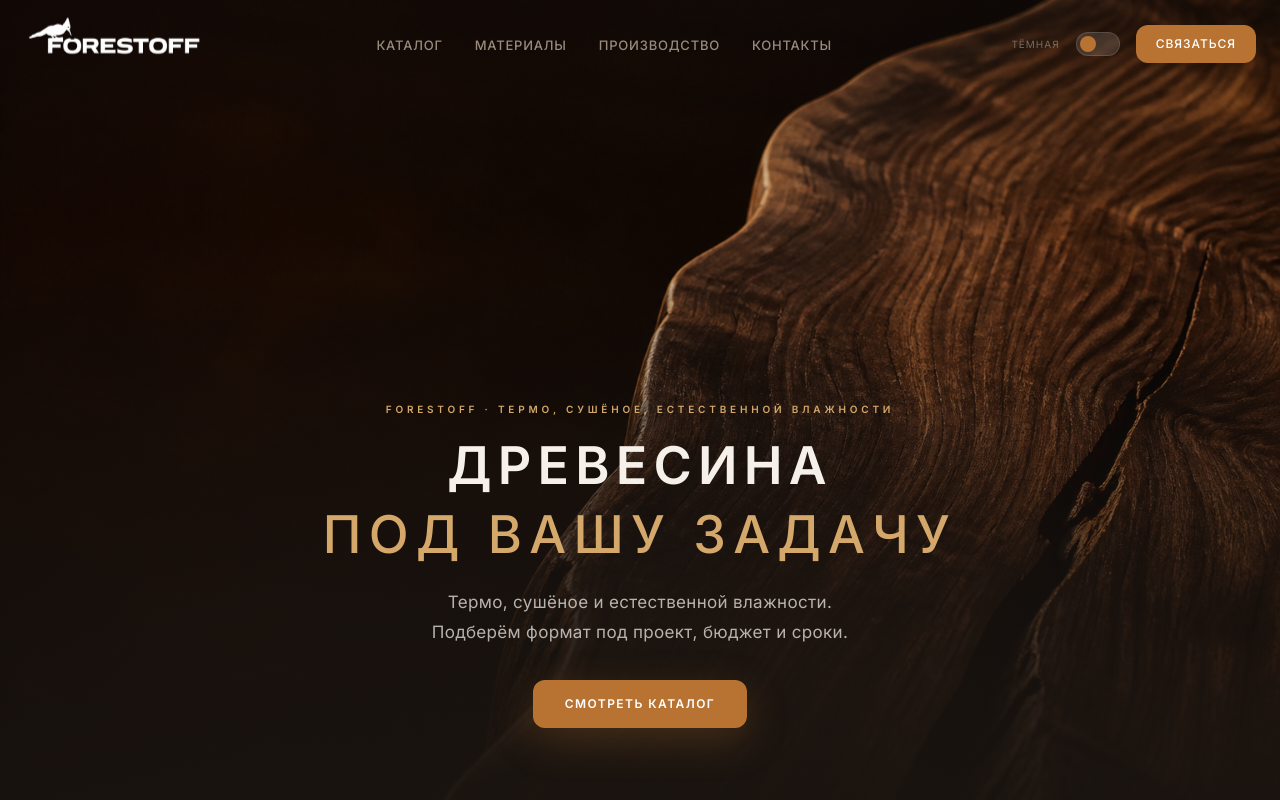
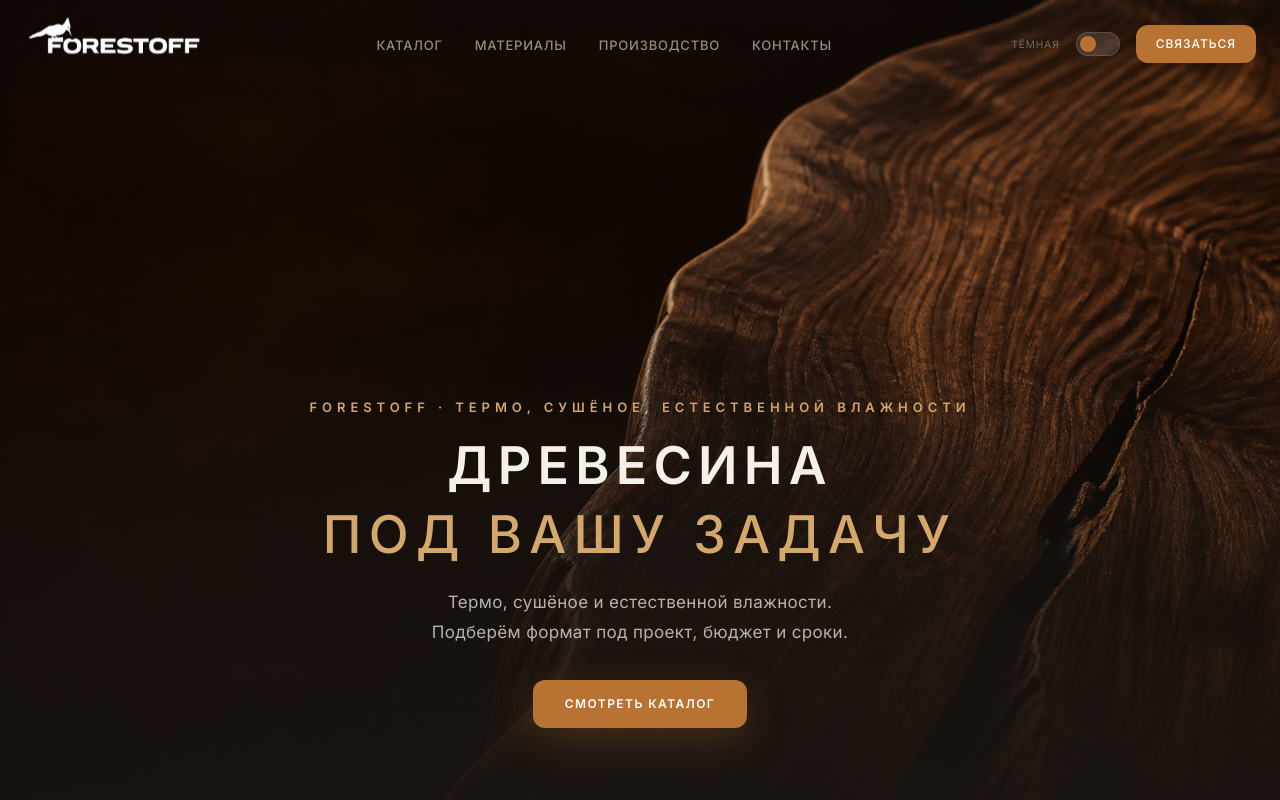
Before and after one commit to Zer0Blog/GlavSlebTest, a Next.js app: page /v2 in a window 1280 px wide. Shown: the top 800 px of the page. Built offline with nearby package versions, Linux system fonts and the light colour scheme.

Commit message:
увеличены шрифты кикеров

```diff
--- a/app/about-contacts-v2-mobile.css
+++ b/app/about-contacts-v2-mobile.css
@@ -1,6 +1,11 @@
 .about-page .about-hero-media,
 .contacts-page .contacts-hero-media {
   aspect-ratio: 21 / 9;
+}
+
+.about-page .about-hero-content .kicker-v3,
+.contacts-page .contacts-hero-content .kicker-v3 {
+  font-size: 13px;
 }
 
 @media (max-width: 900px) {
--- a/app/v2/home-v2.css
+++ b/app/v2/home-v2.css
@@ -228,7 +228,7 @@ main.site-main:has(.home-v2) {
 }
 .v2-hero__eyebrow {
   margin: 0 0 clamp(1rem, 2.5vh, 1.5rem);
-  font-size: 10px;
+  font-size: 13px;
   font-weight: 600;
   letter-spacing: 0.38em;
   text-transform: uppercase;
```
